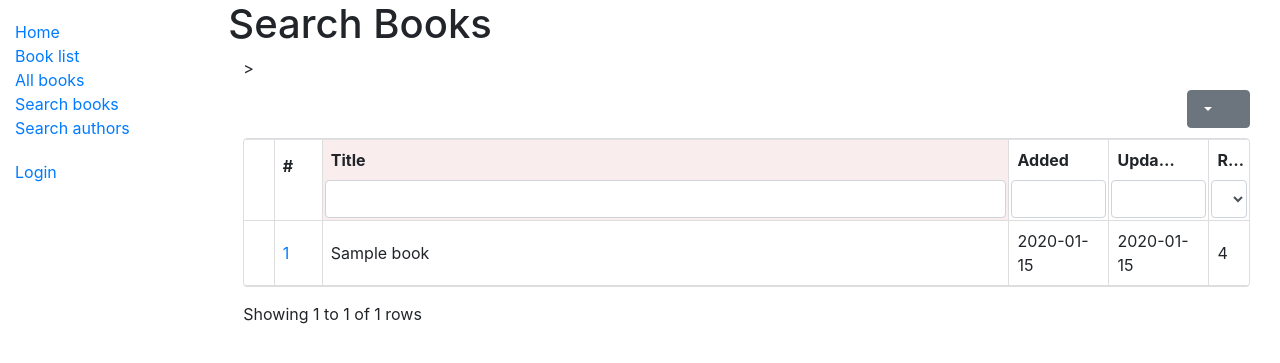
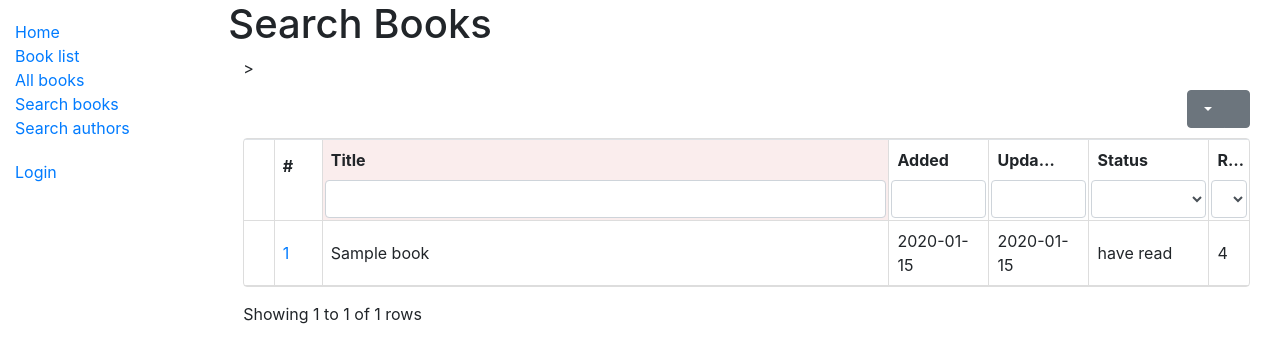
Before and after one commit to freyp567/mybookdb, a Django app: page /bookshelf/books/v2/ in a window 1280 px wide. Shown: the top 363 px of the page. Run offline with Django 3.2, Linux system fonts and the light colour scheme; tables that the repository leaves empty hold one stand-in row (values such as "Sample post"); data that the repository does not hold is empty; some libraries are stand-ins or nearby versions.

Commit message:
search books, show and filter by status

```diff
--- a/mybookdb/bookshelf/admin.py
+++ b/mybookdb/bookshelf/admin.py
@@ -1,6 +1,7 @@
 from django.contrib import admin
-from .models import books, authors, comments
+from .models import books, authors, comments, reviews
 
 # Register your models here.
 admin.site.register(books)
 admin.site.register(authors)
+admin.site.register(reviews)
--- a/mybookdb/bookshelf/forms.py
+++ b/mybookdb/bookshelf/forms.py
@@ -17,8 +17,8 @@ class BookUpdateForm(forms.ModelForm):
     update book information
     """
     title = forms.CharField(max_length=255)
+    orig_description = forms.CharField(disabled=True, label="Original description")
     new_description = forms.CharField()
-    orig_description = forms.CharField(disabled=True, label="Original description")
     isbn10 = forms.CharField(max_length=10, min_length=10)
     isbn13 = forms.CharField(max_length=13, min_length=13)
 
@@ -57,7 +57,7 @@ class BookUpdateForm(forms.ModelForm):
             kwargs['initial']['new_description'] = instance.description
         super(BookUpdateForm, self).__init__(*args, **kwargs)
 
-        self.fields['new_description'].widget = forms.TextInput()
+        self.fields['new_description'].widget = forms.Textarea(attrs={'cols': 80, 'rows': 5})
         self.fields['new_description'].label = 'Description'
 
         book_authors = [ (o.id, o.name) for o in instance.authors.all() ]
--- a/mybookdb/bookshelf/static/js/bookslist_table.js
+++ b/mybookdb/bookshelf/static/js/bookslist_table.js
@@ -4,8 +4,23 @@ wiring for bootstrap-table displaying books
 http://bootstrap-table.wenzhixin.net.cn/documentation/
 */
 
-function book_link_formatter(value, row, index) {
+function format_book_link(value, row, index) {
   return "<a href='/bookshelf/book/"+row.id+"'>"+value+"</a>";
+}
+
+function format_state(value, row, index){
+  let status = "";
+  if (row.states__haveRead) {
+    status += "have read";
+  } else {
+    if (row.states__readingNow) {
+      status += "reading";
+    } else {
+      status += "NOT read";
+    }
+  }
+  return status;
+
 }
 
 // workaround for issue with bootstrap-table filter-control and cookie
--- a/mybookdb/bookshelf/templates/bookshelf/authors_table.html
+++ b/mybookdb/bookshelf/templates/bookshelf/authors_table.html
@@ -24,6 +24,7 @@
     width: 48px;
   }
   th.author_name {
+    width: 180px;
   }
   th.book_rating_avg {
     width: 70px;
@@ -63,9 +64,11 @@
     data-cookie-id-table="authors"
     data-cookie-storage="cookieStorage"
     data-detail-view="true"
-    data-detail-formatter="detailFormatterAuthor"  <!-- see view getAuthorsListDetails -->
+    data-detail-formatter="detailFormatterAuthor"
     >
+    <!-- detailFormatterAuthor => view getAuthorsListDetails -->
     <thead>
+    <tr>
       <th class="author_id"
         data-field="id" >#</th>
       <th id="col-name" class="author_name"
@@ -88,6 +91,7 @@
         data-filter-control="false"
         data-sortable="false"
         scope="col">Latest Book</th>
+    </tr>
     </thead>
   </table>
 </div>
--- a/mybookdb/bookshelf/templates/bookshelf/bookslist_table.html
+++ b/mybookdb/bookshelf/templates/bookshelf/bookslist_table.html
@@ -25,6 +25,9 @@
   th.book_updated {
     width: 100px;
   }
+  th.book_state {
+    width: 120px;
+  }
   th.user_rating {
     width: 40px;
   }
@@ -50,6 +53,11 @@ var rating_values = {
   "1": "1 - lowest"
 };
 // "0": "0 - not rated"
+var have_read_values = {
+  "read": "have read",
+  "reading": "reading",
+  "not_read": "NOT read"
+};
 </script>
 
 <div class="container">
@@ -77,9 +85,10 @@ var rating_values = {
     data-buttons-toolbar=
   -->
     <thead>
+    <tr>
       <th class="book_id"
         data-field="id"
-        data-formatter="book_link_formatter"
+        data-formatter="format_book_link"
         >#</th>
       <th id="col-title" class="book_title"
         data-field="title"
@@ -98,6 +107,14 @@ var rating_values = {
         data-sortable="true"
         scope="col"
         >Updated</th>
+      <th id="col-state" class="book_state"
+        data-field="state"
+        data-filter-control="select"
+        data-filter-data="var:have_read_values"
+        data-sortable="false"
+        data-formatter="format_state"
+        scope="col"
+        >Status</th>
       <th id="col-rating" class="user_rating"
         data-field="userRating"
         data-sortable="true"
@@ -105,6 +122,7 @@ var rating_values = {
         data-filter-data="var:rating_values"
         scope="col"
         >Rating</th>
+    </tr>
     </thead>
     <!-- table body generated, see view search_book -->
   </table>
--- a/mybookdb/bookshelf/views.py
+++ b/mybookdb/bookshelf/views.py
@@ -105,6 +105,7 @@ def search_book(request):
 
     qs = books.objects.all()
 
+    qs = qs.select_related("states")
     if query.get('filter'):
         search_filter = {}
         for key, value in json.loads(query['filter']).items():
@@ -114,17 +115,42 @@ def search_book(request):
                 search_filter[key +'__contains'] = value  # TODO handle date parts
             elif key == 'userRating':
                 search_filter["userRating__gte"] = value
+            elif key == 'state':
+                if value == 'read':
+                    search_filter["states__haveRead"] = True
+                elif value == 'reading':
+                    search_filter["states__readingNow"] = True
+                elif value == 'not_read':
+                    search_filter["states__haveRead"] = False
+                    search_filter["states__readingNow"] = False
+                else:
+                    LOGGER.warn("unrecognized filter value for vield state: %s" % value)
             else:
                 search_filter[key] = value  # TODO other cols?
         qs = qs.filter(**search_filter)
 
     row_count = qs.count()
+    """
+    favorite
+    haveRead
+    readingNow
+    iOwn
+    toBuy
+    toRead
+
+    """
     qs = qs.order_by(sort_field)
     qs = qs[offset:offset+limit]
     data = []
-    for row in qs.values():
+    fields = (
+        'id', 'title', 'created', 'updated', 'userRating',
+        'states__haveRead', 'states__readingNow', 'states__toRead',
+    )
+    for row in qs.values(*fields):
         row_data = {}
-        for field_name in ('id', 'title', 'created', 'updated', 'userRating'):
+        for field_name in fields:
+            if field_name.startswith('states__'):
+                pass  # TODO compute display state
             row_data[field_name] = row.get(field_name)
         data.append(row_data)
 
```
Also changed, not shown: mybookdb/bookshelf/templates/bookshelf/books_detail.html (+5 -5 lines), mybookdb/bookshelf/templates/bookshelf/books_form.html (line endings or trailing spaces).
